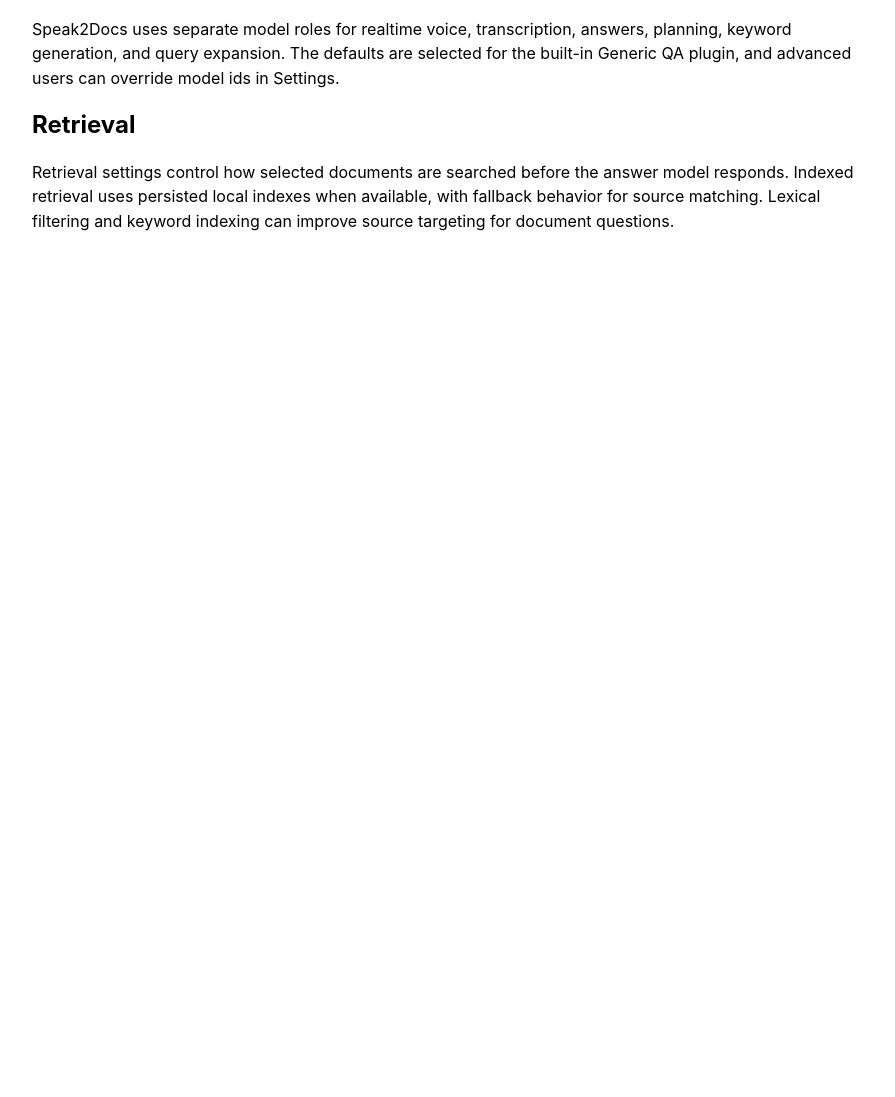
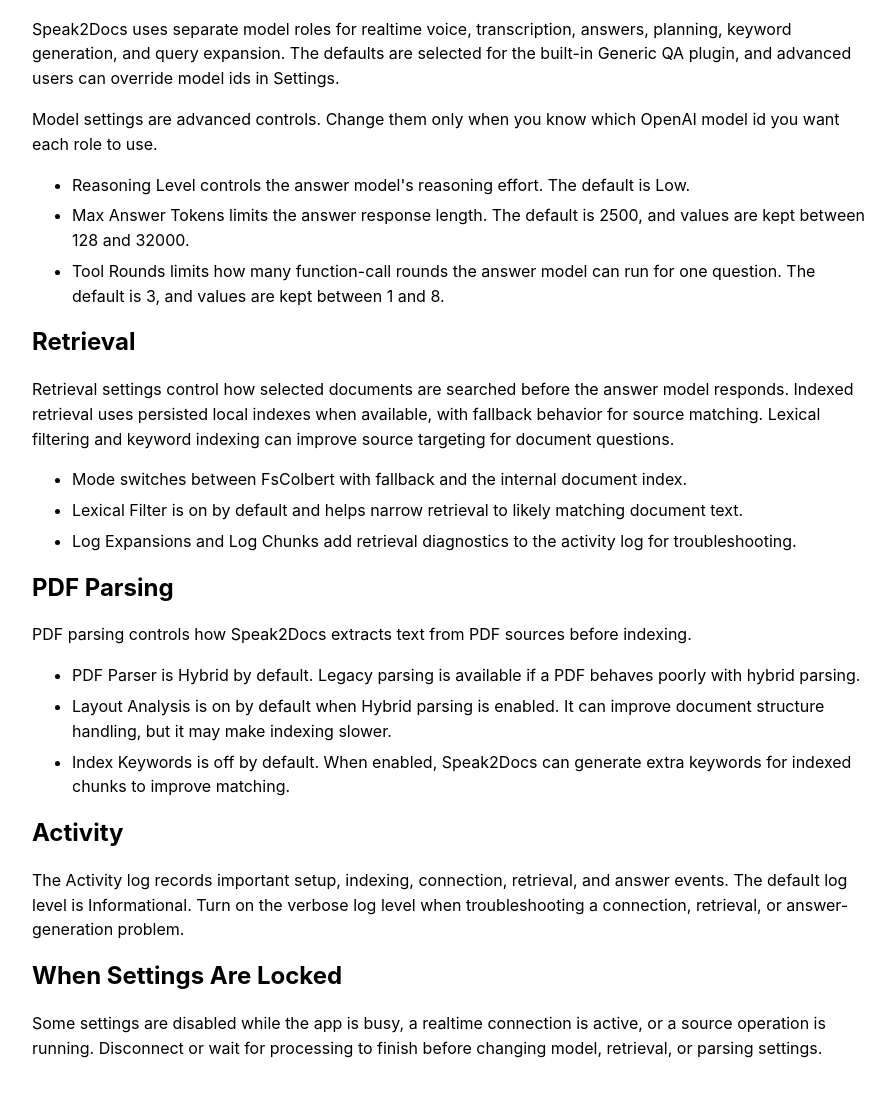
Before and after one commit to fwaris/docs, a plain HTML site: page fsvoice/settings.html in a window 1280 px wide. Shown: the part 848-1945 px from the top of the page, without its empty margins (0-895 px from the left). Before the commit the page ends 1130 px from the top, so only its background shows below. Drawn offline with Linux system fonts and the light colour scheme.

Commit message:
Update Speak2Docs help docs

```diff
--- a/fsvoice/settings.html
+++ b/fsvoice/settings.html
@@ -70,6 +70,15 @@
     generation, and query expansion. The defaults are selected for the built-in Generic QA plugin,
     and advanced users can override model ids in Settings.
   </p>
+  <p>
+    Model settings are advanced controls. Change them only when you know which OpenAI model id you
+    want each role to use.
+  </p>
+  <ul>
+    <li>Reasoning Level controls the answer model's reasoning effort. The default is Low.</li>
+    <li>Max Answer Tokens limits the answer response length. The default is 2500, and values are kept between 128 and 32000.</li>
+    <li>Tool Rounds limits how many function-call rounds the answer model can run for one question. The default is 3, and values are kept between 1 and 8.</li>
+  </ul>
 
   <h2>Retrieval</h2>
   <p>
@@ -78,5 +87,34 @@
     matching. Lexical filtering and keyword indexing can improve source targeting for document
     questions.
   </p>
+  <ul>
+    <li>Mode switches between FsColbert with fallback and the internal document index.</li>
+    <li>Lexical Filter is on by default and helps narrow retrieval to likely matching document text.</li>
+    <li>Log Expansions and Log Chunks add retrieval diagnostics to the activity log for troubleshooting.</li>
+  </ul>
+
+  <h2>PDF Parsing</h2>
+  <p>
+    PDF parsing controls how Speak2Docs extracts text from PDF sources before indexing.
+  </p>
+  <ul>
+    <li>PDF Parser is Hybrid by default. Legacy parsing is available if a PDF behaves poorly with hybrid parsing.</li>
+    <li>Layout Analysis is on by default when Hybrid parsing is enabled. It can improve document structure handling, but it may make indexing slower.</li>
+    <li>Index Keywords is off by default. When enabled, Speak2Docs can generate extra keywords for indexed chunks to improve matching.</li>
+  </ul>
+
+  <h2>Activity</h2>
+  <p>
+    The Activity log records important setup, indexing, connection, retrieval, and answer events. The
+    default log level is Informational. Turn on the verbose log level when troubleshooting a
+    connection, retrieval, or answer-generation problem.
+  </p>
+
+  <h2>When Settings Are Locked</h2>
+  <p>
+    Some settings are disabled while the app is busy, a realtime connection is active, or a source
+    operation is running. Disconnect or wait for processing to finish before changing model,
+    retrieval, or parsing settings.
+  </p>
 </body>
 </html>
```
Also changed, not shown: index.html (+8 -0 lines), 2 other files.
